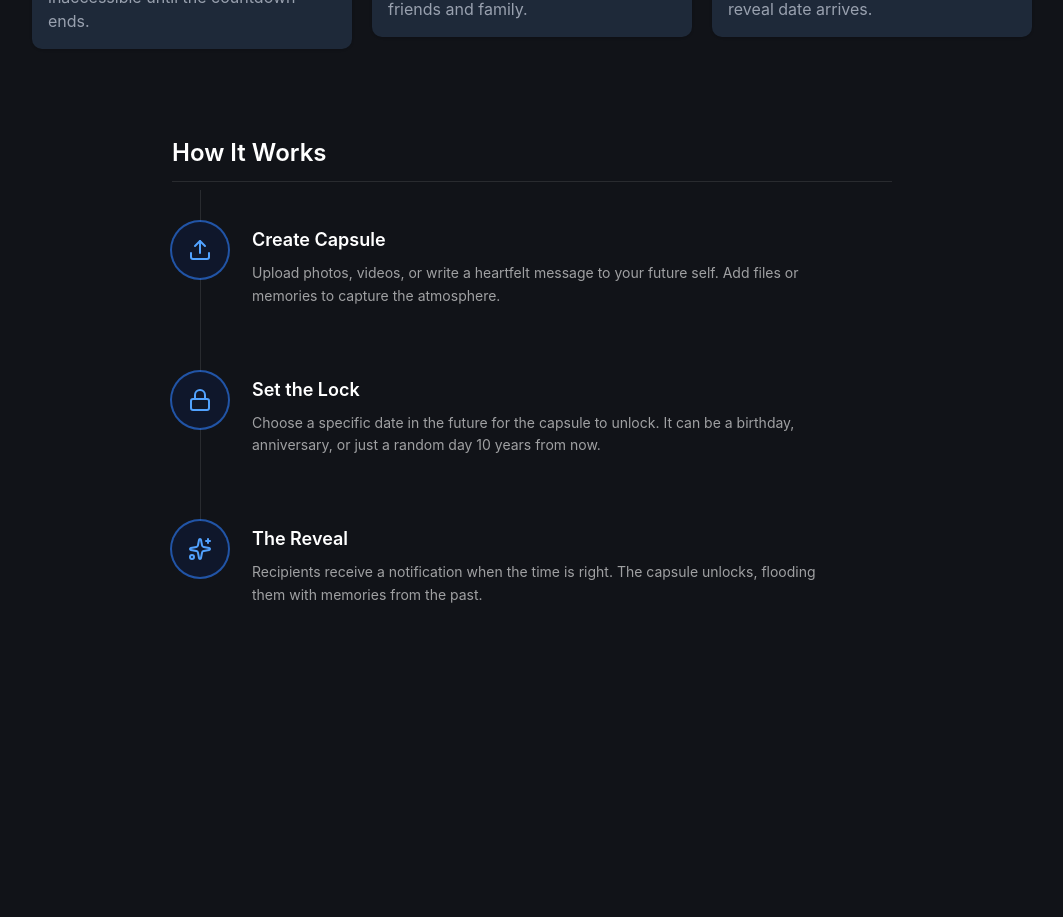
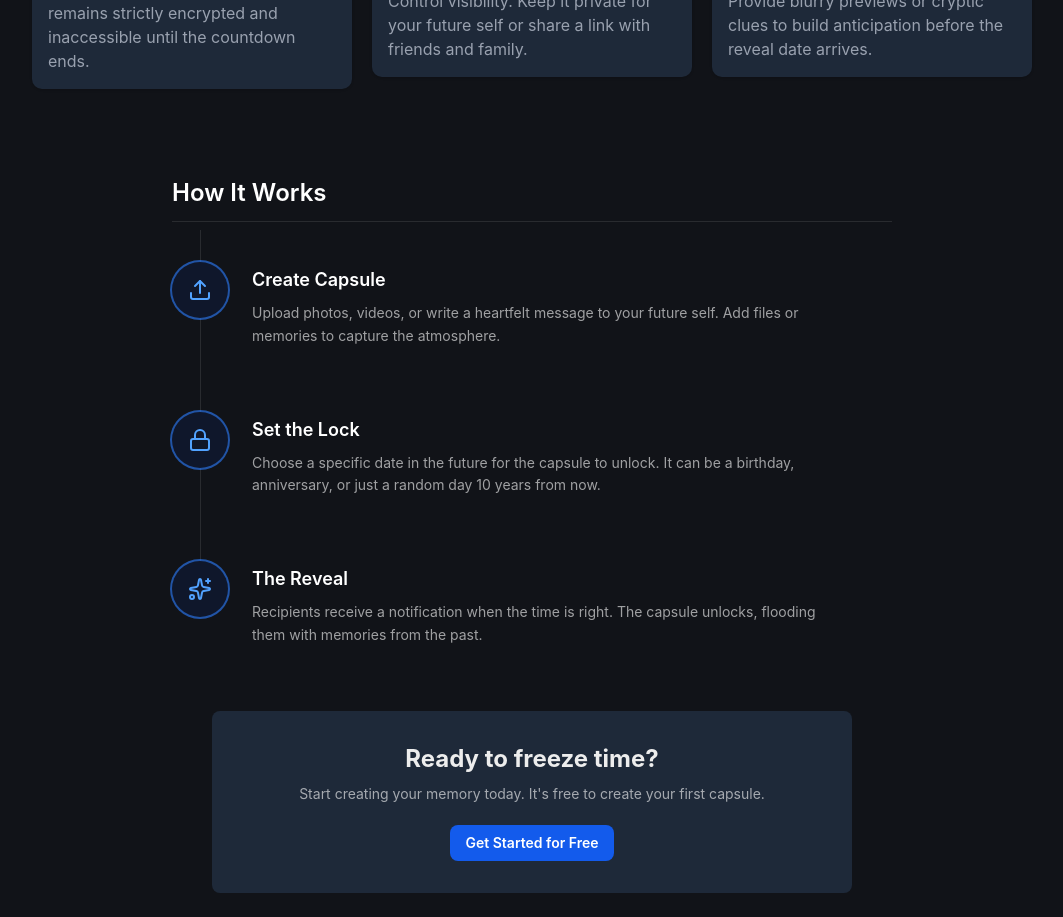
Before and after one commit to Rijan-dhakal/DigiCapsule, a Next.js app: page / in a window 1280 px wide. Shown: the part 1100-2017 px from the top of the page, without its empty margins (108-1171 px from the left). Before the commit the page ends 1795 px from the top, so only its background shows below. Built offline with nearby package versions, Linux system fonts and the light colour scheme.

Commit message:
Add signup prompt component in homepage

```diff
--- a/app/page.tsx
+++ b/app/page.tsx
@@ -1,5 +1,6 @@
 import FeaturesSection from "@/components/homepage/features-section";
 import HowItWorks from "@/components/homepage/how-it-works";
+import SignupPrompt from "@/components/homepage/signup-prompt";
 import TopMainSection from "@/components/homepage/top-main";
 
 const HomePage = () => {
@@ -8,6 +9,7 @@ const HomePage = () => {
       <TopMainSection />
       <FeaturesSection />
       <HowItWorks />
+      <SignupPrompt />
     </div>
   );
 };
--- a/components/homepage/how-it-works.tsx
+++ b/components/homepage/how-it-works.tsx
@@ -23,14 +23,14 @@ const steps = [
 
 const HowItWorks = () => {
   return (
-    <section className="mx-auto max-w-3xl px-6 py-14 my-8">
+    <section className="mx-auto max-w-3xl px-6 pt-14 pb-8 my-8">
       <div className="mb-10">
         <h2 className="text-2xl font-semibold text-white">How It Works</h2>
         <div className="mt-3 h-px w-full bg-white/10" />
       </div>
 
       <div className="relative">
-        <div className="absolute left-7 -top-8 h-full w-px bg-white/10" />
+        <div className="absolute left-4.5 -top-8 h-full w-px bg-white/10 md:left-7" />
 
         <div className="space-y-16">
           {steps.map((step, index) => {
@@ -38,7 +38,7 @@ const HowItWorks = () => {
 
             return (
               <div key={index} className="relative flex gap-6">
-                <div className="relative z-10 flex h-14 w-14 items-center justify-center rounded-full bg-slate-900 ring-2 ring-blue-500/60">
+                <div className="relative z-10 flex h-9 w-9 p-2 items-center justify-center rounded-full bg-slate-900 ring-2 ring-blue-500/60 md:h-14 md:w-14">
                   <Icon className="h-6 w-6 text-blue-400" />
                 </div>
 
--- /dev/null
+++ b/components/homepage/signup-prompt.tsx
@@ -0,0 +1,25 @@
+import Link from "next/link";
+import { Button } from "../ui/button";
+
+const SignupPrompt = () => {
+  return (
+    <div className=" max-w-xl mx-auto md:max-w-2xl px-4 mb-6">
+      <div className="w-full bg-gray-800 rounded-md">
+        <div className="p-8 text-center">
+          <h3 className="text-2xl font-bold">Ready to freeze time?</h3>
+          <p className=" mt-2 text-sm leading-relaxed text-white/60">
+            Start creating your memory today. It's free to create your first
+            capsule.
+          </p>
+
+          <div className="text-center px-5 mt-5">
+            <Button asChild className="font-semibold cursor-pointer w-full md:max-w-fit md:px-4 md:py-2">
+              <Link href="/login">Get Started for Free</Link>
+            </Button>
+          </div>
+        </div>
+      </div>
+    </div>
+  );
+};
+export default SignupPrompt;
--- a/components/homepage/top-main.tsx
+++ b/components/homepage/top-main.tsx
@@ -2,7 +2,7 @@ import { Button } from "../ui/button";
 
 const TopMainSection = () => {
   return (
-    <section className="relative mt-8 lg:mt-12">
+    <section className="relative mt-8 lg:mt-12 lg:mb-20">
       <div
         className="absolute inset-0 bg-cover opacity-40"
         style={{ backgroundImage: "url('/bg.png')", backgroundPosition: 'center 55%' }}
```
